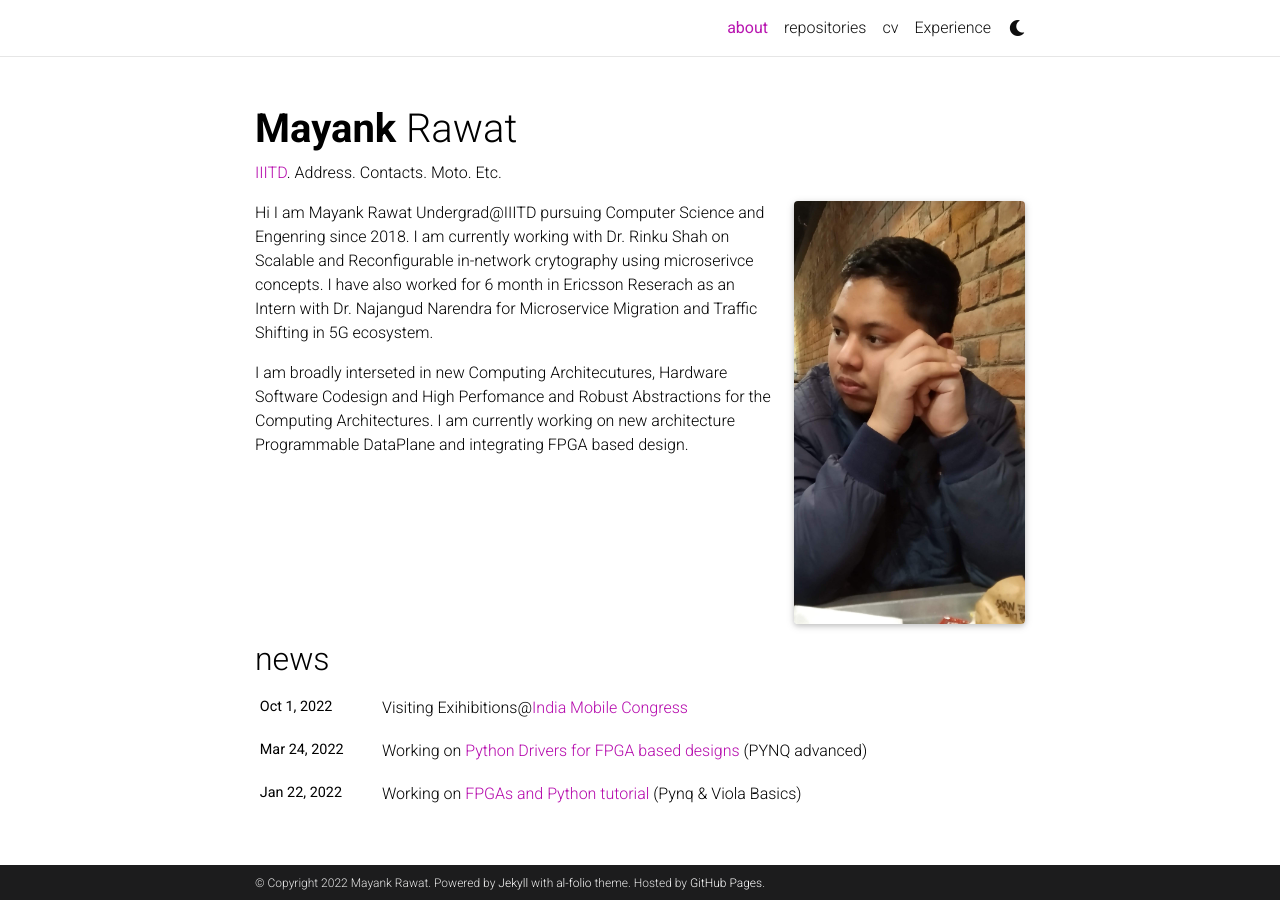
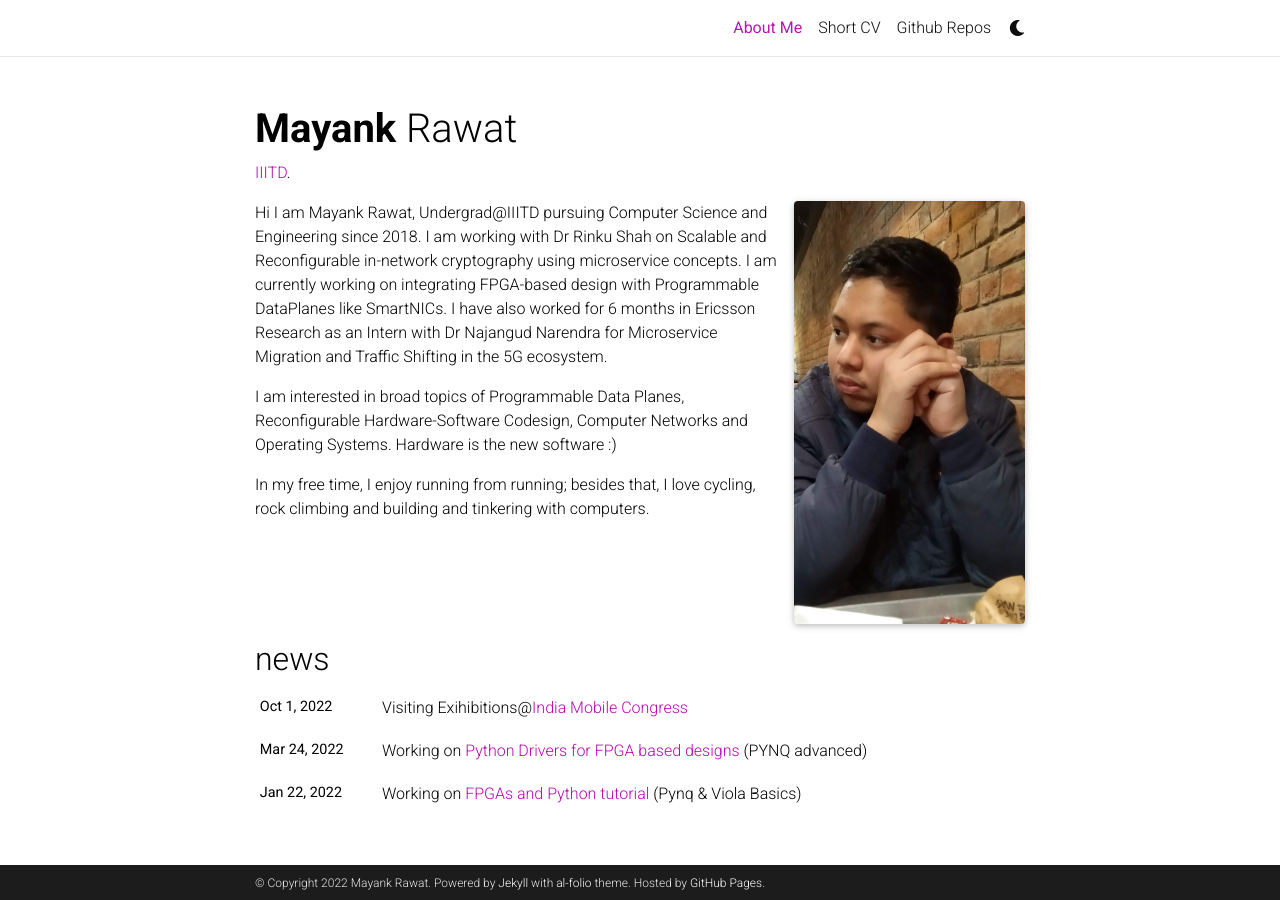
Before and after one commit to mayank18049/mayak18049.github.io, a Jekyll site: the page built from _pages/about.md, in a window 1280 px wide. Built offline with Jekyll 4.4.1, drawn with Linux system fonts in a browser that asks for light colours; full-size pictures stand in for the smaller copies a plugin makes; comment, search, counter and statistics services are not loaded; a style sheet for code colours, icons or effects is not loaded.

Commit message:
Add details

```diff
--- a/_pages/about.md
+++ b/_pages/about.md
@@ -1,8 +1,8 @@
 ---
 layout: about
-title: about
+title: About Me
 permalink: /
-subtitle: <a href='https://www.iiitd.ac.in/'>IIITD</a>. Address. Contacts. Moto. Etc.
+subtitle: <a href='https://www.iiitd.ac.in/'>IIITD</a>.
 
 profile:
   align: right
@@ -18,6 +18,8 @@
 social: false  # includes social icons at the bottom of the page
 ---
 Hi
-I am Mayank Rawat Undergrad@IIITD pursuing Computer Science and Engenring since 2018. I am currently working with Dr. Rinku Shah on Scalable and Reconfigurable in-network crytography using microserivce concepts. I have also worked for 6 month in Ericsson Reserach as an Intern with Dr. Najangud Narendra for Microservice Migration and Traffic Shifting in 5G ecosystem.
+I am Mayank Rawat, Undergrad@IIITD pursuing Computer Science and Engineering since 2018. I am working with Dr Rinku Shah on Scalable and Reconfigurable in-network cryptography using microservice concepts. I am currently working on integrating FPGA-based design with Programmable DataPlanes like SmartNICs. I have also worked for 6 months in Ericsson Research as an Intern with Dr Najangud Narendra for Microservice Migration and Traffic Shifting in the 5G ecosystem.
 
-I am broadly interseted in new Computing Architecutures, Hardware Software Codesign and High Perfomance and Robust Abstractions for the Computing Architectures. I am currently working on new architecture Programmable DataPlane and integrating FPGA based design.
+I am interested in broad topics of Programmable Data Planes, Reconfigurable Hardware-Software Codesign, Computer Networks and Operating Systems. Hardware is the new software :)
+
+In my free time, I enjoy running from running; besides that, I love cycling, rock climbing and building and tinkering with computers.
--- a/_pages/repositories.md
+++ b/_pages/repositories.md
@@ -1,7 +1,7 @@
 ---
 layout: page
 permalink: /repositories/
-title: repositories
+title: Github Repos
 description: Some of the projects I created or contributed to.
 nav: true
 nav_order: 3
```
Also changed, not shown: _pages/cv.md (+3 -3 lines), _pages/experience.md (+2 -2 lines).
